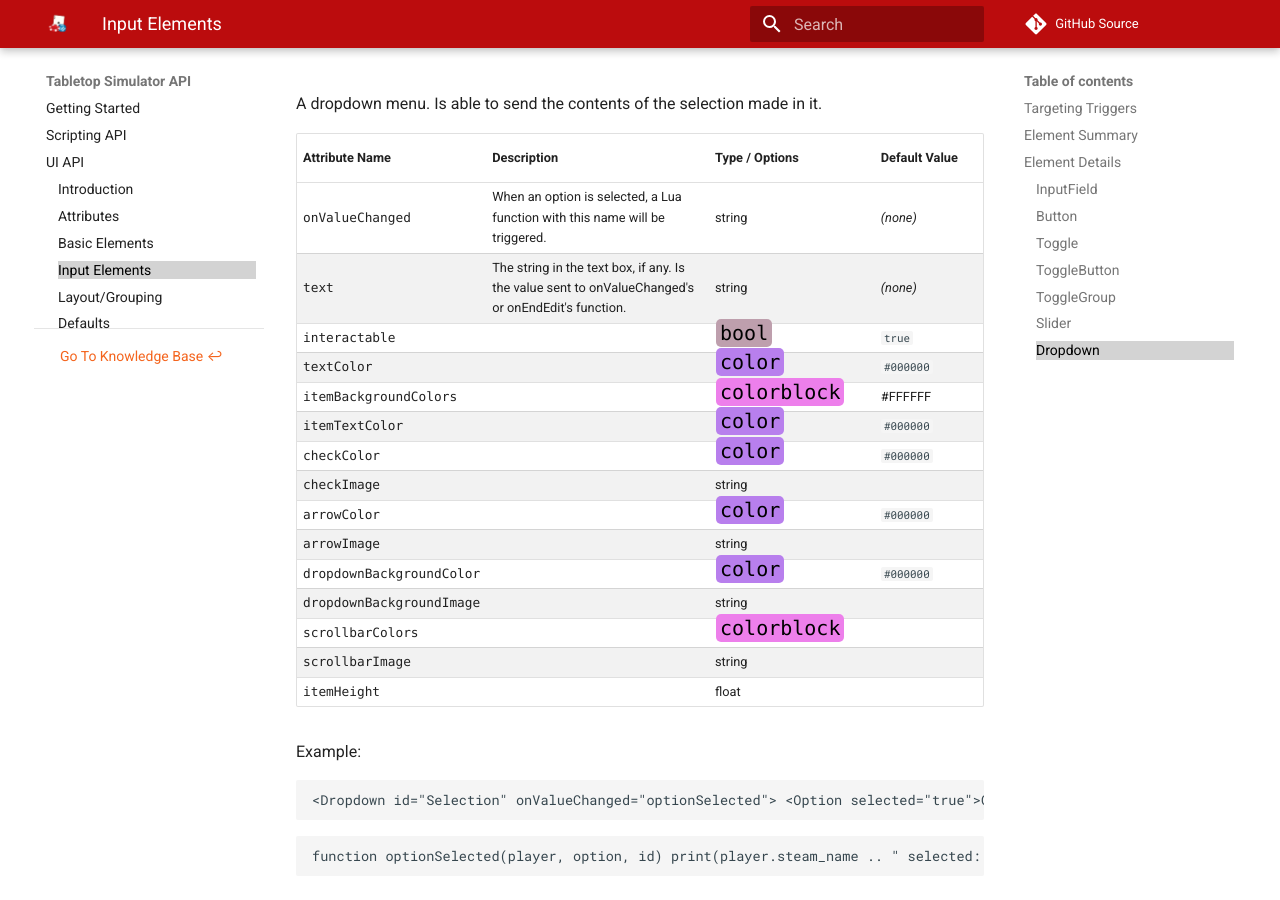
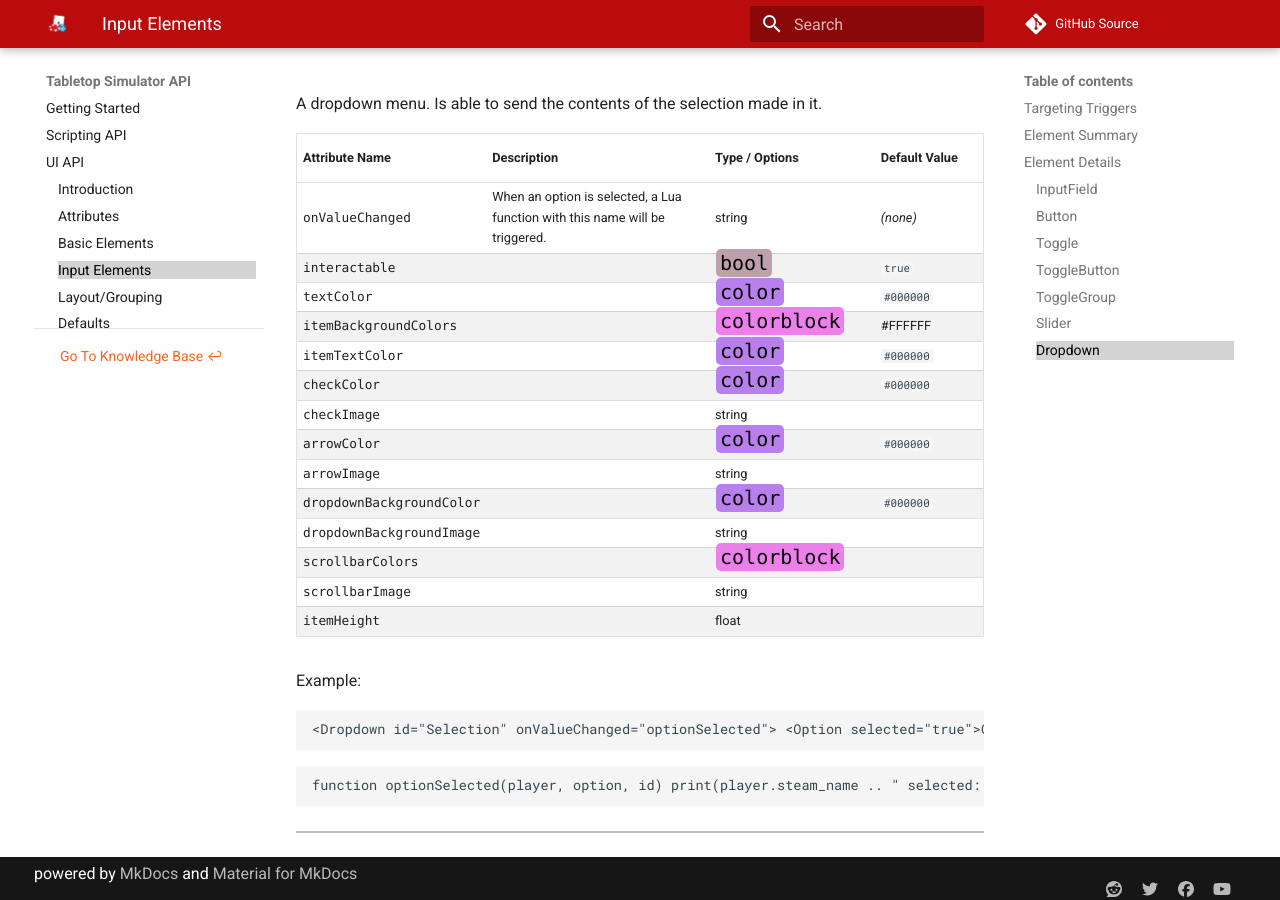
Before and after one commit to Berserk-Games/Tabletop-Simulator-API, an MkDocs documentation site: the page built from docs/ui/inputelements.md, in a window 1280 px wide and 900 px high, scrolled down 8158 px. Built offline with MkDocs 1.6.1 and Material for MkDocs 9.7.7, drawn with Linux system fonts in a browser that asks for light colours; comment, search, counter and statistics services are not loaded.

Commit message:
not existing attribute text deleted

```diff
--- a/docs/ui/inputelements.md
+++ b/docs/ui/inputelements.md
@@ -232,7 +232,6 @@ A dropdown menu. Is able to send the contents of the selection made in it.
 Attribute Name&nbsp;&nbsp;&nbsp;&nbsp;&nbsp;&nbsp;&nbsp;&nbsp;&nbsp;&nbsp;&nbsp;&nbsp;&nbsp;&nbsp;&nbsp;&nbsp;&nbsp;&nbsp;&nbsp;&nbsp;&nbsp;&nbsp; | Description&nbsp;&nbsp;&nbsp;&nbsp;&nbsp;&nbsp;&nbsp;&nbsp;&nbsp;&nbsp;&nbsp;&nbsp;&nbsp;&nbsp;&nbsp;&nbsp;&nbsp;&nbsp;&nbsp;&nbsp;&nbsp;&nbsp;&nbsp;&nbsp;&nbsp;&nbsp;&nbsp;&nbsp;&nbsp;&nbsp;&nbsp;&nbsp;&nbsp; | Type&nbsp;/&nbsp;Options&nbsp;&nbsp;&nbsp;&nbsp;&nbsp;&nbsp;&nbsp;&nbsp;&nbsp;&nbsp;&nbsp;&nbsp;&nbsp;&nbsp;&nbsp;&nbsp;&nbsp;&nbsp;&nbsp;&nbsp;&nbsp;&nbsp; | Default&nbsp;Value&nbsp;&nbsp;&nbsp;&nbsp;&nbsp;&nbsp;
 -- | -- | -- | --
 onValueChanged | When an option is selected, a Lua function with this name will be triggered. | string | *(none)*
-text | The string in the text box, if any. Is the value sent to onValueChanged's or onEndEdit's function. | string | *(none)*
 interactable |  | [<span class="tag boo"></span>](attributes.md#attribute-types) | `true`
 textColor |  | [<span class="tag xmlco"></span>](attributes.md#attribute-types) | `#000000`
 itemBackgroundColors |  | [<span class="tag xmlcb"></span>](attributes.md#attribute-types) | #FFFFFF|#FFFFFF|#C8C8C8|rgba(0.78,0.78,0.78,0.5)
```
